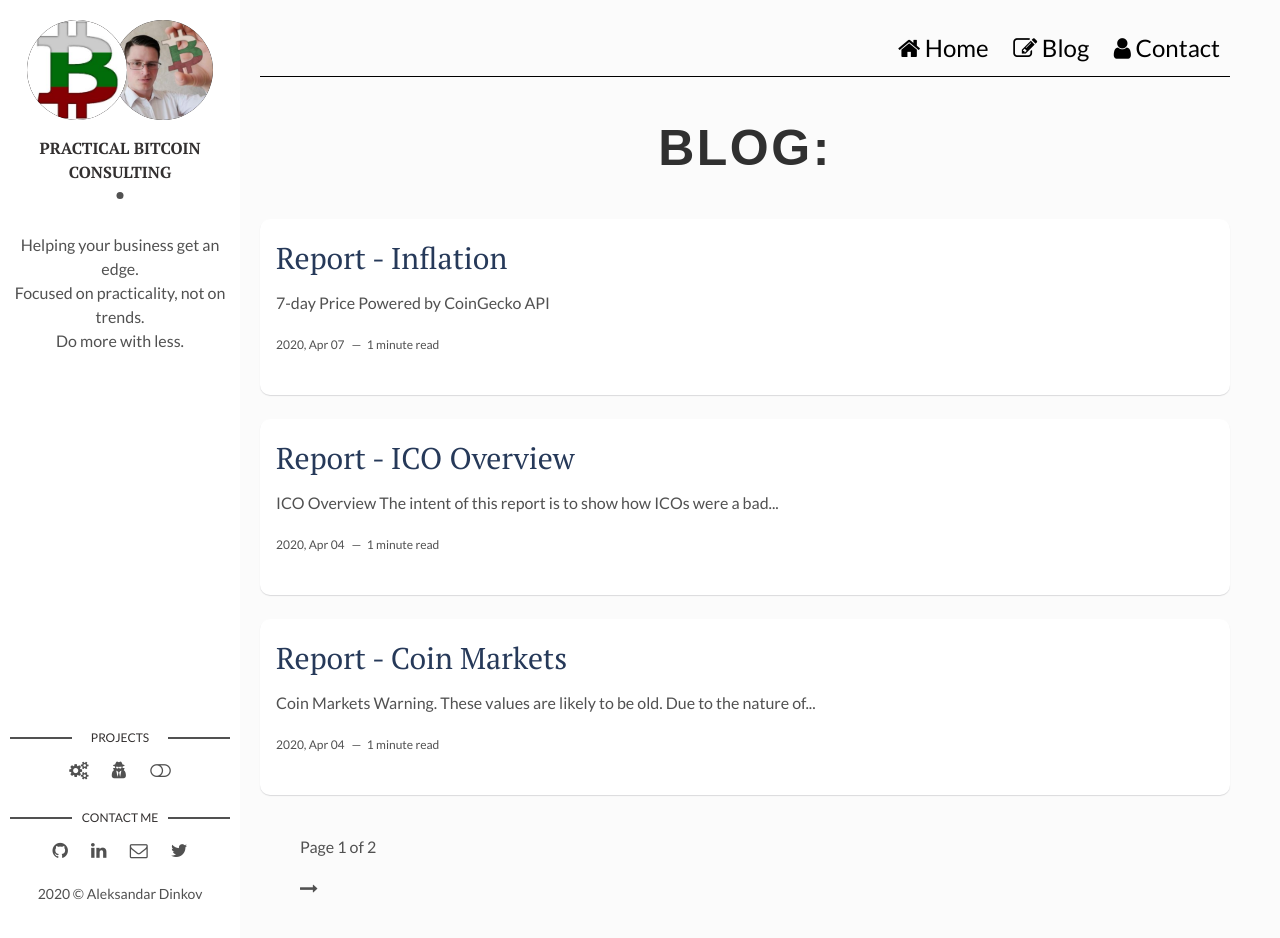
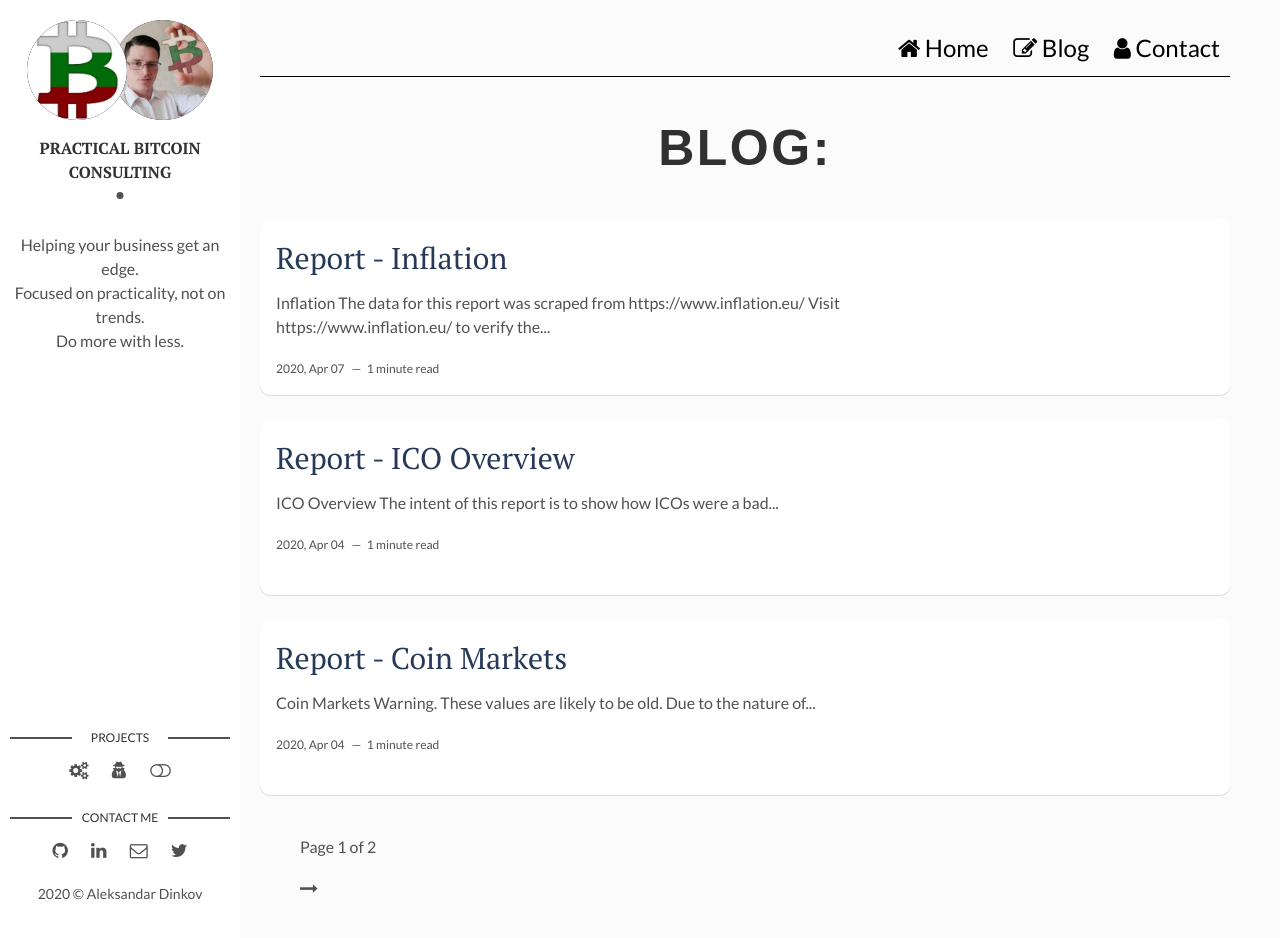
Before and after one commit to BitcoinSofia/bitcoinsofia.github.io, a Jekyll site: the page built from blog/index.html, in a window 1280 px wide and 938 px high. Built offline with Jekyll 4.4.1, drawn with Linux system fonts in a browser that asks for light colours; the list of posts is cut into pages by our own code.

Commit message:
Update 2020-04-07-powerbi-inflation.markdown

```diff
--- a/_posts/2020-04-07-powerbi-inflation.markdown
+++ b/_posts/2020-04-07-powerbi-inflation.markdown
@@ -2,14 +2,15 @@
 layout: post
 title: Report - Inflation
 date: 2020-04-07 21:21:40 +0300
-description: Powered by CoinGecko API
+description: Powered by https://www.inflation.eu/
 tags: [bitcoin, powerbi, report]
 ---
 
-# 7-day Price
+# Inflation
 
 <div>
   <iframe width="933" height="700" src="https://app.powerbi.com/view?r=eyJrIjoiOTNhMjZjODUtMWVlYS00ZWVkLWE0YjYtOTg3YTk3NzFhODdiIiwidCI6IjhlNjQxMWI3LTZmYjktNDhmNS05NTQ4LTAwYjJlMTc3N2RkZiIsImMiOjl9" frameborder="0" allowFullScreen="true"></iframe>
 </div>
 
-Powered by CoinGecko API
+The data for this report was scraped from https://www.inflation.eu/
+Visit https://www.inflation.eu/ to verify the original sources.
```
